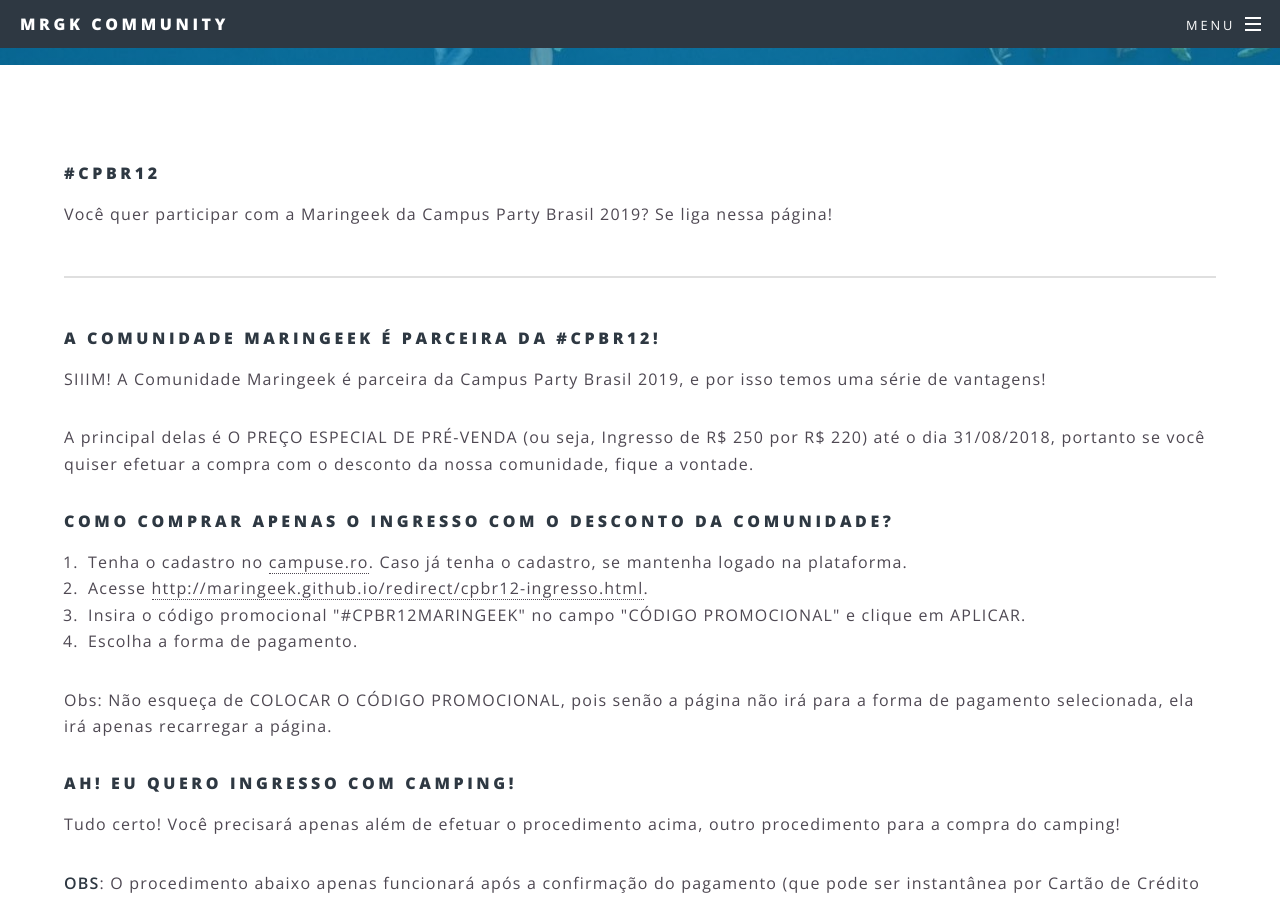
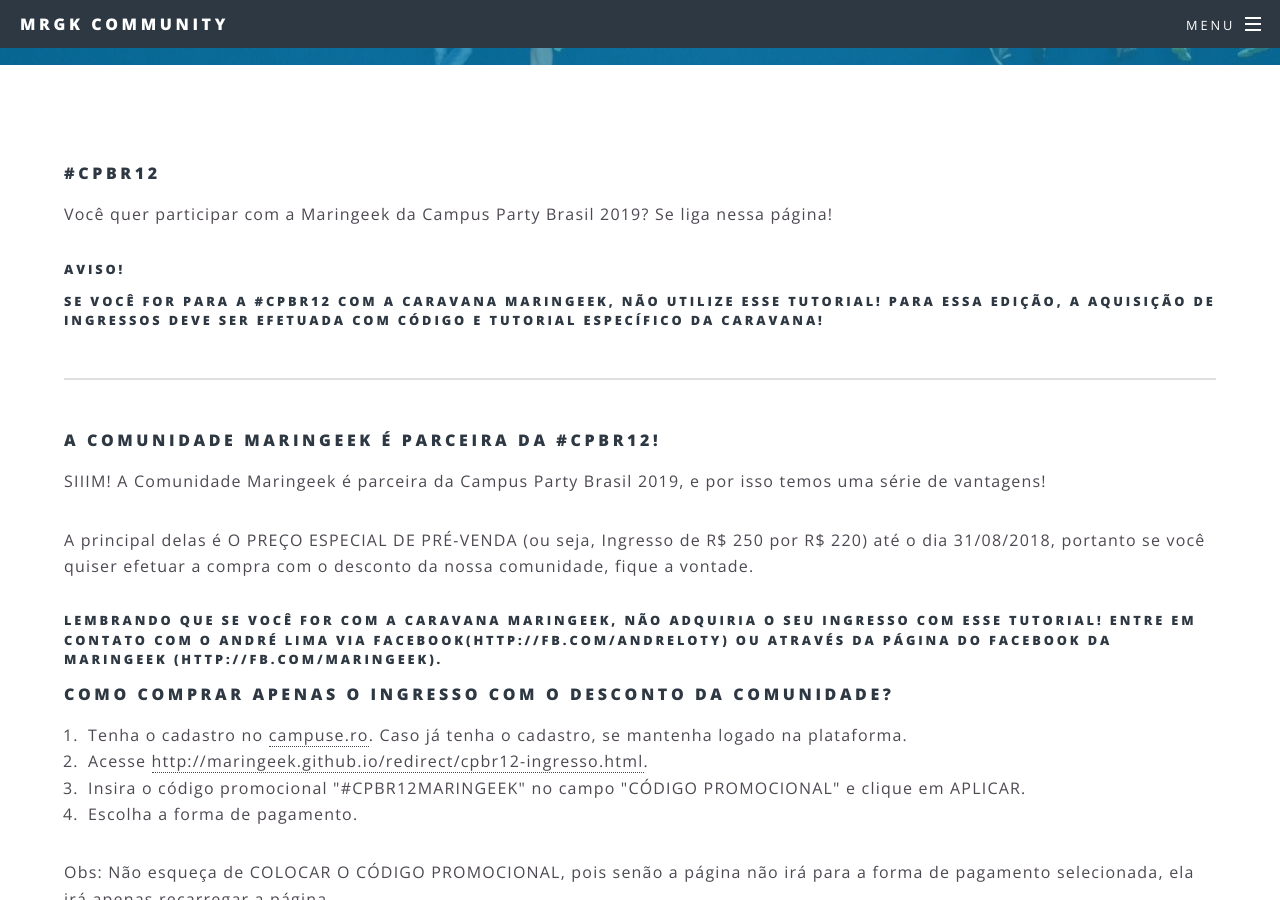
Before and after one commit to maringeek/maringeek.github.io, a Jekyll site: the page built from cpbr12.html, in a window 1280 px wide and 900 px high, scrolled down 328 px. Built offline with Jekyll 4.4.1, drawn with Linux system fonts in a browser that asks for light colours.

Commit message:
correção no tutorial de compra do ingresso

```diff
--- a/cpbr12.html
+++ b/cpbr12.html
@@ -6,6 +6,8 @@ subtitle: Participe com a Comunidade Maringeek da Campus Party Brasil 2019!
 	<section>
 		<h4>#CPBR12</h4>
 		<p>Você quer participar com a Maringeek da Campus Party Brasil 2019? Se liga nessa página!</p>
+		<h5>AVISO!</h5>
+		<h5>Se você for para a #CPBR12 com a Caravana Maringeek, NÃO UTILIZE ESSE TUTORIAL! Para essa edição, a aquisição de ingressos deve ser efetuada com código e tutorial específico da caravana!</h5>
 		<hr />
 	</section>
 	<section>
@@ -14,6 +16,7 @@ subtitle: Participe com a Comunidade Maringeek da Campus Party Brasil 2019!
 		</header>
 		<p>SIIIM! A Comunidade Maringeek é parceira da Campus Party Brasil 2019, e por isso temos uma série de vantagens!</p>
 		<p>A principal delas é O PREÇO ESPECIAL DE PRÉ-VENDA (ou seja, Ingresso de R$ 250 por R$ 220) até o dia 31/08/2018, portanto se você quiser efetuar a compra com o desconto da nossa comunidade, fique a vontade.</p>
+		<h5>Lembrando que se VOCÊ FOR COM A CARAVANA MARINGEEK, NÃO ADQUIRIA O SEU INGRESSO COM ESSE TUTORIAL! ENTRE EM CONTATO COM O ANDRÉ LIMA VIA FACEBOOK(<a href="http://fb.com/andreloty"></a>http://fb.com/andreloty</a>) OU ATRAVÉS DA PÁGINA DO FACEBOOK DA MARINGEEK (<a href="http://fb.com/maringeek"></a>http://fb.com/maringeek</a>).</h5>
 	</section>
 	<section>
 		<header>
```
